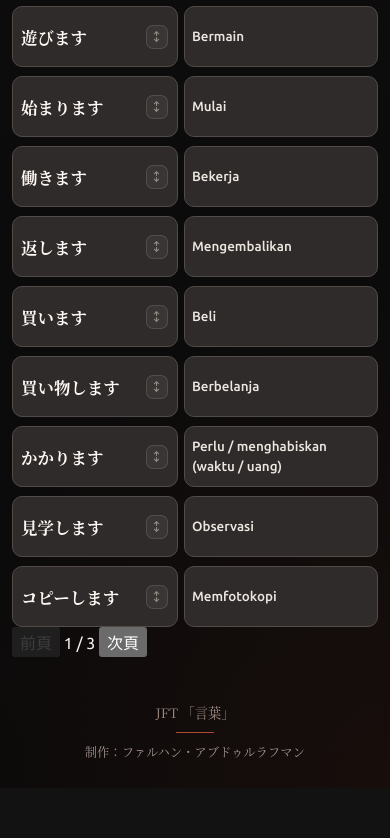
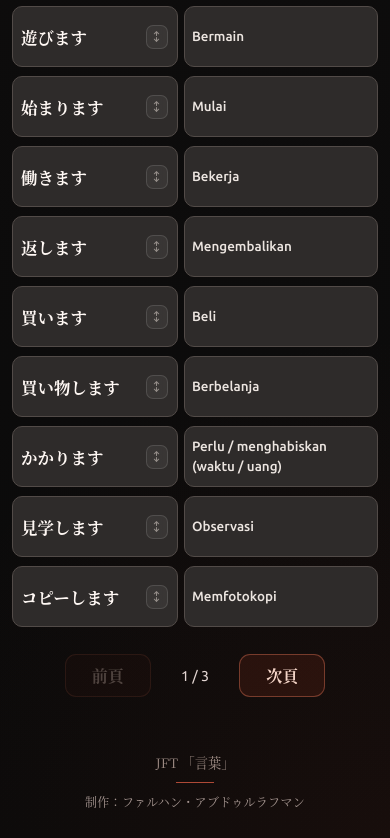
Before and after one commit to syncxcode/mnn-kotoba, a plain HTML site: page index.html in a window 390 px wide. Shown: the part 513-1351 px from the top of the page. Before the commit the page ends 1301 px from the top, so only its background shows below. Drawn offline with Linux system fonts and the light colour scheme.

Commit message:
style: mobile-friendly minimal pagination buttons

```diff
--- a/css/style.css
+++ b/css/style.css
@@ -443,3 +443,50 @@ html.meaning-open body { position: fixed; width: 100%; }
   overscroll-behavior: contain;
   -webkit-overflow-scrolling: touch;
 }
+
+
+/* Vocabulary pagination — ten sorted words per category page. */
+.pagination {
+  display: flex;
+  align-items: center;
+  justify-content: center;
+  flex-wrap: nowrap;
+  gap: clamp(10px, 3vw, 22px);
+  margin-top: 22px;
+  padding: 5px 0 10px;
+}
+.pagination__button {
+  display: inline-grid;
+  place-items: center;
+  min-width: 86px;
+  min-height: 43px;
+  padding: 8px 13px;
+  border: 1px solid rgba(235, 120, 90, .4);
+  border-radius: 11px;
+  background: rgba(186, 60, 34, .14);
+  color: #f4d4c7;
+  font: 600 1rem/1.2 var(--jp);
+  transition: background .16s, border-color .16s, transform .16s;
+}
+.pagination__button:hover:not(:disabled),
+.pagination__button:focus-visible {
+  background: rgba(186, 60, 34, .3);
+  border-color: #da7254;
+}
+.pagination__button:active:not(:disabled) { transform: scale(.97); }
+.pagination__button:disabled {
+  opacity: .28;
+  cursor: default;
+}
+.pagination__indicator {
+  min-width: 65px;
+  text-align: center;
+  color: #e3d6d2;
+  font-size: .89rem;
+  font-variant-numeric: tabular-nums;
+}
+@media (max-width: 360px) {
+  .pagination { gap: 8px; }
+  .pagination__button { min-width: 76px; }
+  .pagination__indicator { min-width: 57px; }
+}
```
